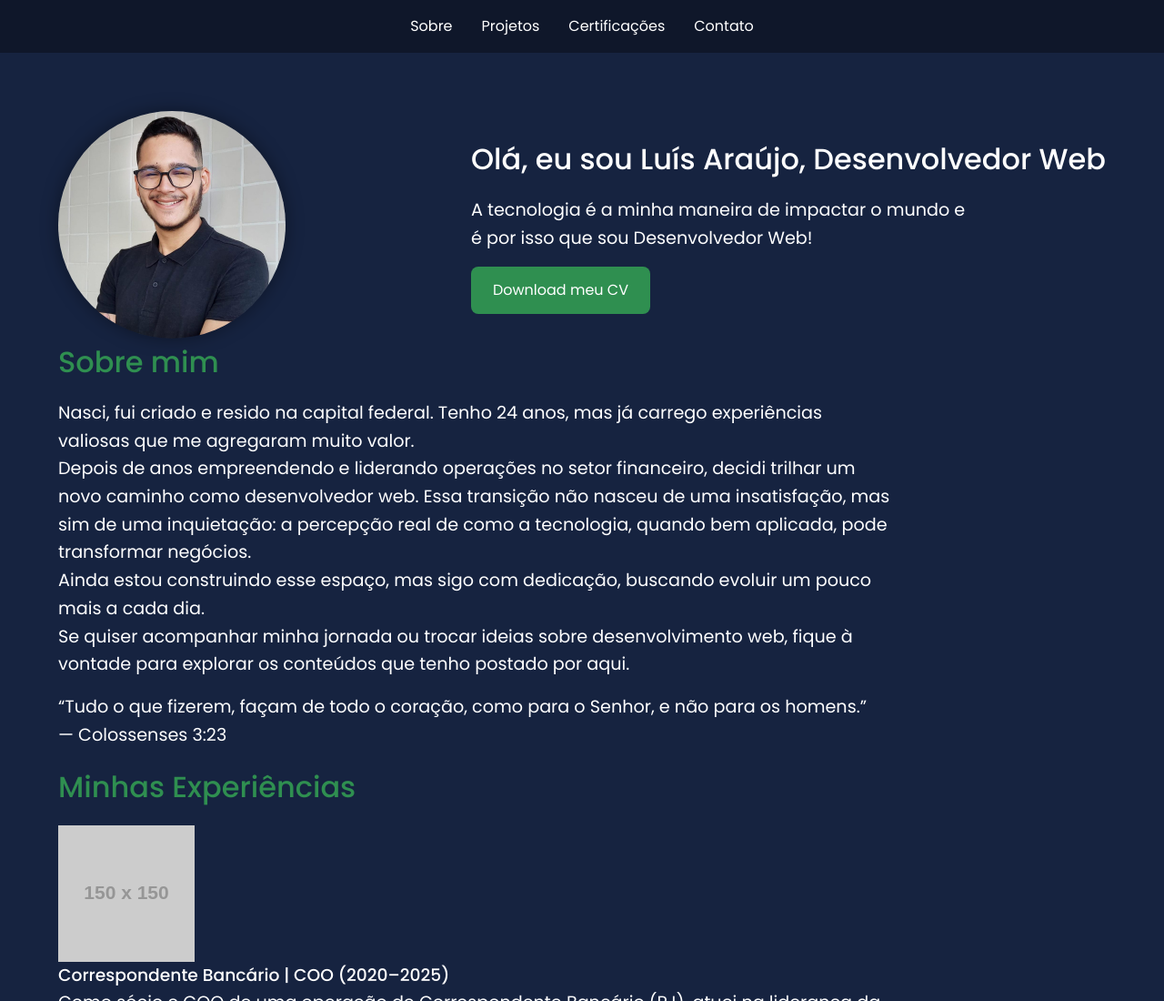
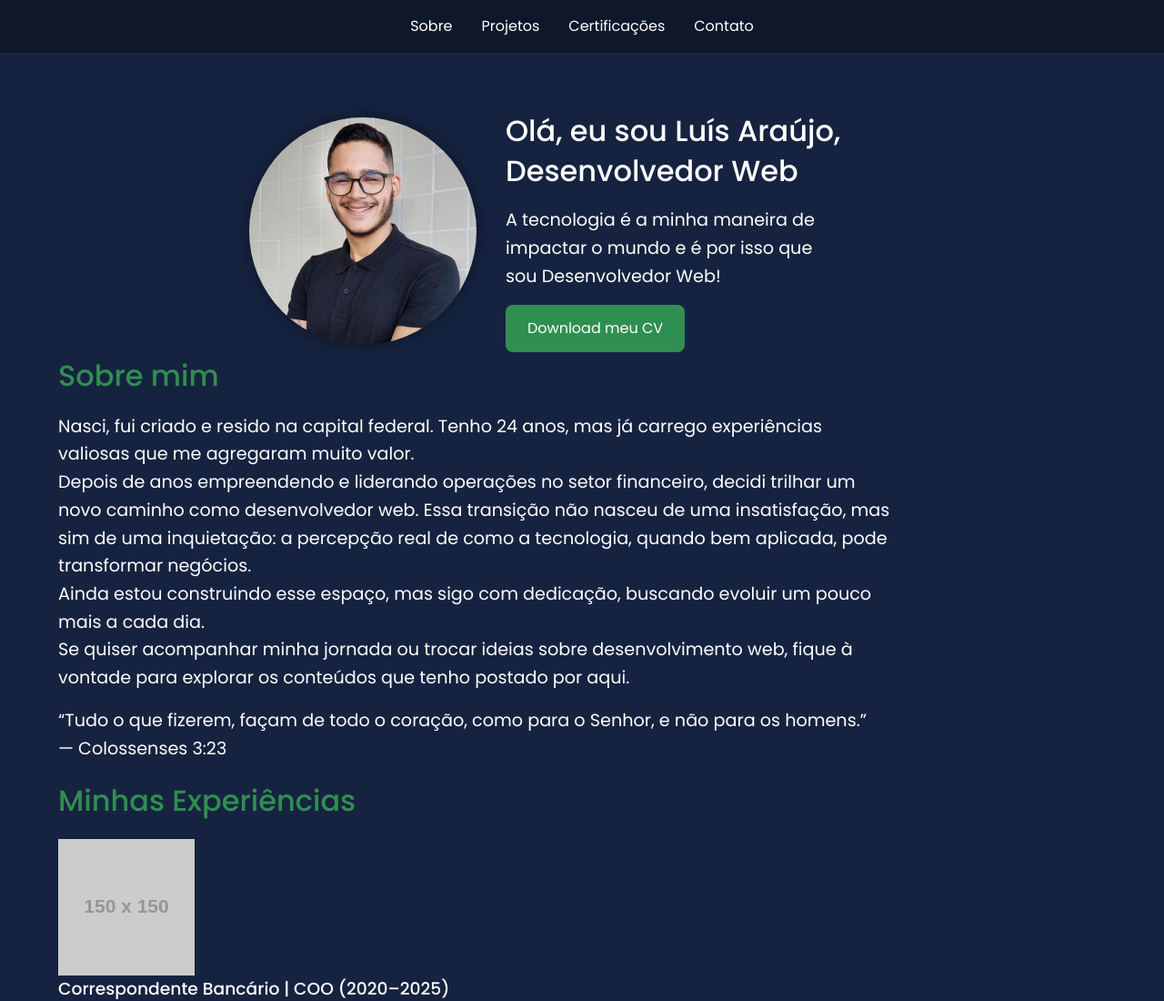
Before and after one commit to LuisAraujo-Dev/personal-portifolio, a plain HTML site: page index.html in a window 1280 px wide. Shown: the top 1100 px of the page at 91% size. Drawn offline with Linux system fonts and the light colour scheme; placeholder pictures from the web are drawn by us.

Commit message:
center .main

```diff
--- a/index.html
+++ b/index.html
@@ -30,9 +30,9 @@
     <main>
       <section class="main">
         <img class="avatar" src="/assets/images/perfil-image.png" />
-        <div>
+        <div class="description">
           <h1 class="mainTitle">
-            Olá, eu sou Luís Araújo, Desenvolvedor Web
+            Olá, eu sou Luís Araújo,<br/> Desenvolvedor Web
           </h1>
           <p class="mainDescription">
             A tecnologia é a minha maneira de impactar o mundo e é por isso que
--- a/styles/style.css
+++ b/styles/style.css
@@ -102,7 +102,7 @@ span {
 .main {
   display: flex;
   align-items: center;
-  justify-content: space-between;
+  justify-content: center;
   flex-wrap: wrap;
   gap: 2rem;
   margin-top: 2rem;
@@ -119,16 +119,23 @@ span {
   object-fit: cover;
   box-shadow: 0 0 1.2rem rgba(0, 0, 0, 0.4);
 }
+.description {
+    width: 450px;
+}
 
 .mainTitle {
   font-size: 2rem;
   margin-bottom: 1rem;
+  line-height: 1.4;
+  display: inline-block;
+  max-width: max-content;
 }
 
 .mainDescription {
+  flex-wrap: wrap;
  font-size: 1.2rem;
  margin-bottom: 1rem;
- max-width: 600px;
+ max-width: auto;
 }
 
 .button {
```
